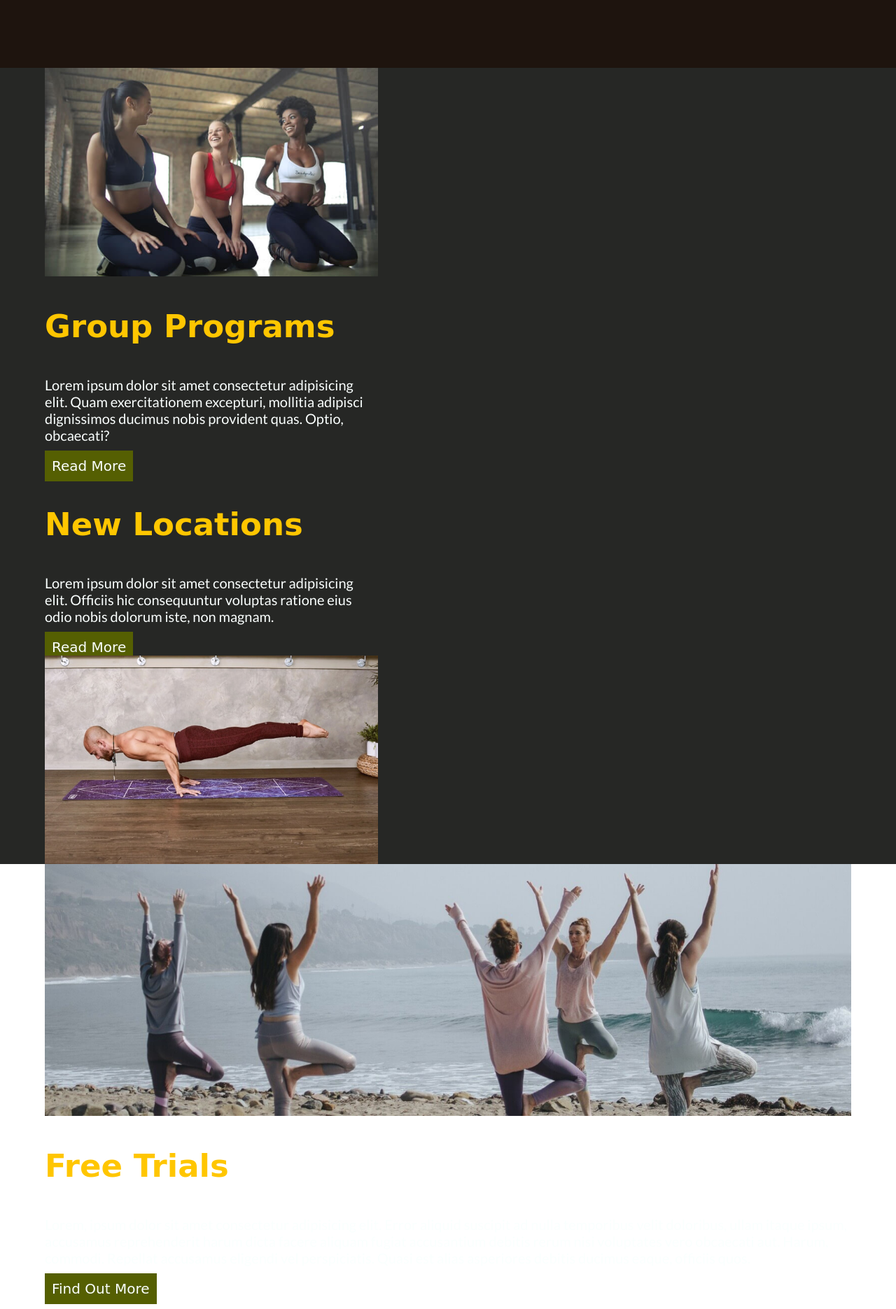
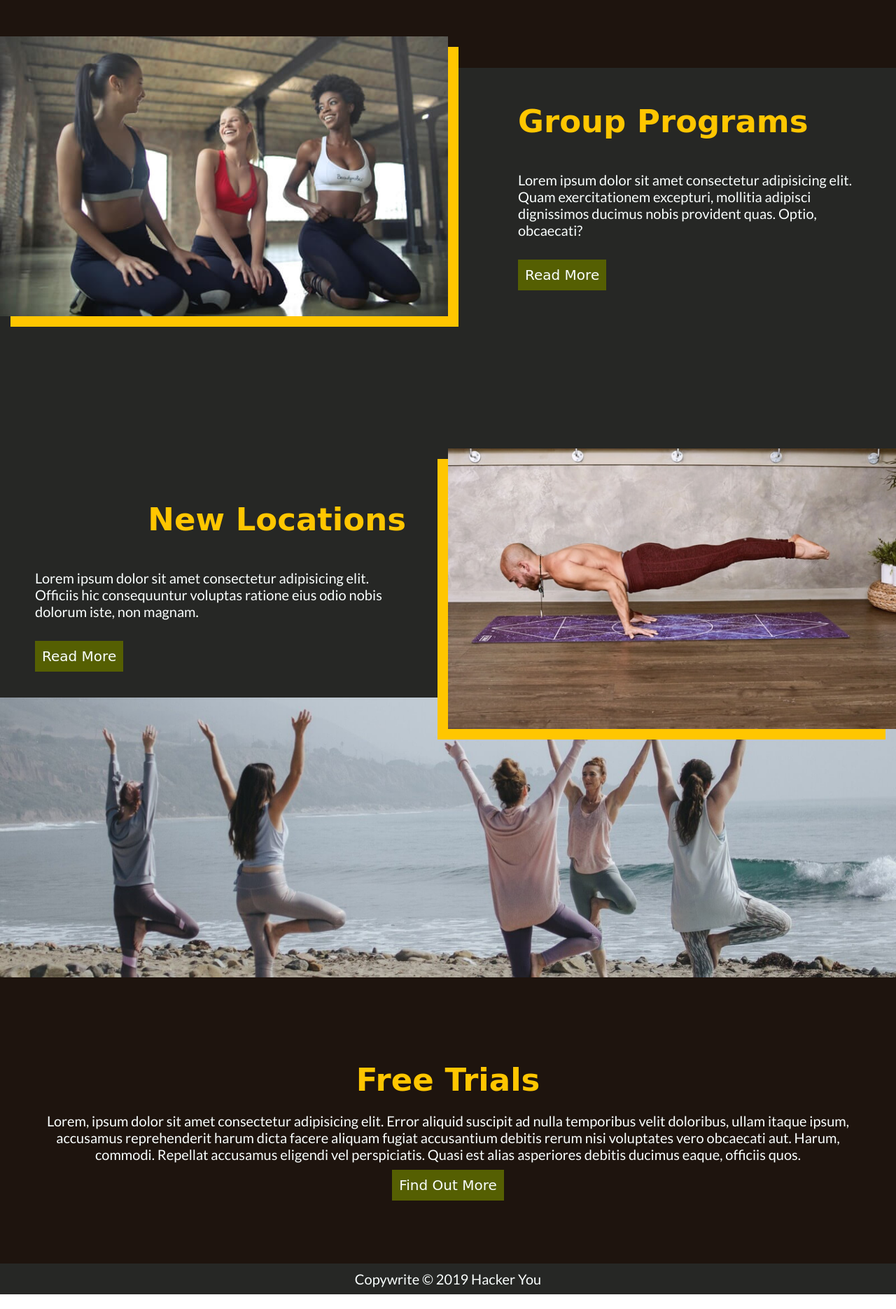
Before and after one commit to DarwinLyons/PSDConversion, a plain HTML site: page index.html in a window 1280 px wide. Shown: the part 2445-4316 px from the top of the page at 70% size. After the commit the page ends 4295 px from the top, so only its background shows below. Drawn offline with Linux system fonts and the light colour scheme; a web font is replaced by a local one.

Commit message:
finished base styles of index.html started blog.html html

```diff
--- a/index.html
+++ b/index.html
@@ -17,10 +17,10 @@
       <p class="hamburger"><i class="fas fa-bars" title="link to the main menu"></i></p>
       <nav class="menu">
         <ul>
-          <li><a href="#home">Home</a></li>
-          <li><a href="#about">About</a></li>
-          <li><a href="#blog">Blog</a></li>
-          <li><a href="contact">Contact</a></li>
+          <li><a href="index.html">Home</a></li>
+          <li><a href="#">About</a></li>
+          <li><a href="blog.html">Blog</a></li>
+          <li><a href="contact.html">Contact</a></li>
         </ul>
       </nav><!-- menu -->
     </div><!-- headerNav -->
@@ -136,18 +136,16 @@
 
   <footer>
     <div class="wrapper">
-      <div class="wrapperSmall">
       <div class="footerImg">
         <img src="assets/treePoseBanner.jpg" alt="Five women doing tree pose on a beach.">
       </div><!-- footerImg -->
-        <div class="footerText">
+      <div class="footerText wrapperSmall">
         <h3>Free Trials</h3>
         <p>Lorem, ipsum dolor sit amet consectetur adipisicing elit. Error aliquid suscipit ad nulla temporibus velit doloribus, ullam itaque ipsum, accusamus reprehenderit harum dicta facere aliquam fugiat accusantium debitis rerum nisi voluptates vero obcaecati aut. Harum, commodi. Repellat accusamus eligendi vel perspiciatis. Quasi est alias asperiores debitis ducimus eaque, officiis quos.</p>
         <a href="#" class="more">Find Out More</a>
       </div><!-- footerText -->
-      </div><!-- wrapperSmall -->
     </div><!-- footer wrapper -->
-    <p>Copywrite &copy 2019 Hacker You</p>
+    <p class="copywrite">Copywrite &copy 2019 Hacker You</p>
   </footer>
 
 
--- a/partials/_mainPage.scss
+++ b/partials/_mainPage.scss
@@ -110,18 +110,110 @@
 
 .programsLocations {
   background: $backgroundDark;
-    width: 100%;
+  position: relative;
+  height: 900px;
 }
 
-  .programsLocationsSmall {
+.programs,
+.locations {
   display: flex;
-    flex-wrap: wrap;
-    flex-direction: row;
+}
+
+.programs {
+  position: absolute;
+  top: -5%;
+  left: 0;
+  margin-bottom: 40px;
+}
+
+.locations {
+  position: absolute;
+  bottom: -5%;
+  right: 0;
 }
 
 .programsImg,
 .programsText,
 .locationsText,
 .locationsImg {
-    width: calc(50% - 100px);
+  width: 50%;
 }
+
+.programsLocations p {
+  margin-bottom: 40px;
+}
+
+.programsText {
+  padding: 50px 55px 0 100px;
+}
+
+.locationsText {
+  padding: 30px 60px 0 50px;
+}
+
+.locations h3,
+.locations a {
+  text-align: right;
+}
+
+.programsImg {
+  position: relative;
+  z-index: 1;
+}
+
+.programsImg::after {
+  content: "";
+  height: 100%;
+  width: 100%;
+  background-color: $headerText;
+  z-index: -1;
+  position: absolute;
+  top: 15px;
+  right: -15px;
+}
+
+.locationsImg {
+  position: relative;
+  z-index: 1;
+}
+
+.locationsImg::after {
+  content: "";
+  height: 100%;
+  width: 100%;
+  background-color: $headerText;
+  z-index: -1;
+  position: absolute;
+  top: 15px;
+  left: -15px;
+}
+
+// end of locations programs styles
+
+// beginning of footer styles
+
+footer {
+  background: $backgroundLight;
+}
+
+.footerText {
+  text-align: center;
+  padding: 100px 0;
+}
+
+footer h3 {
+  margin: 20px 0;
+}
+
+// margin is not moving link
+
+// footer a .more {
+//   margin: 20px 0;
+// }
+
+.copywrite {
+  background: $backgroundDark;
+  text-align: center;
+  padding: 10px 0;
+  margin: 0;
+}
```
Also changed, not shown: blog.html (+34 -0 lines), Styles/style.css. Lines whose indentation alone changed are shown as unchanged.
